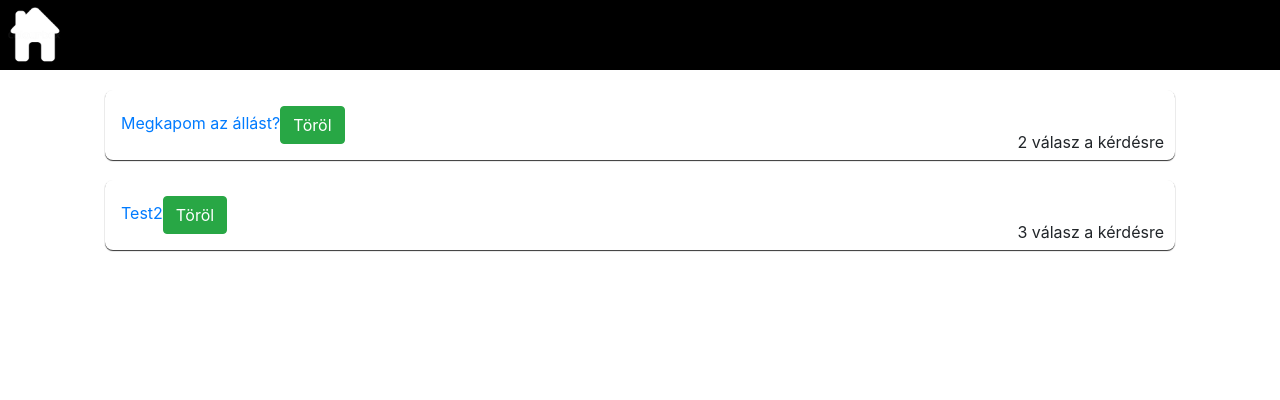
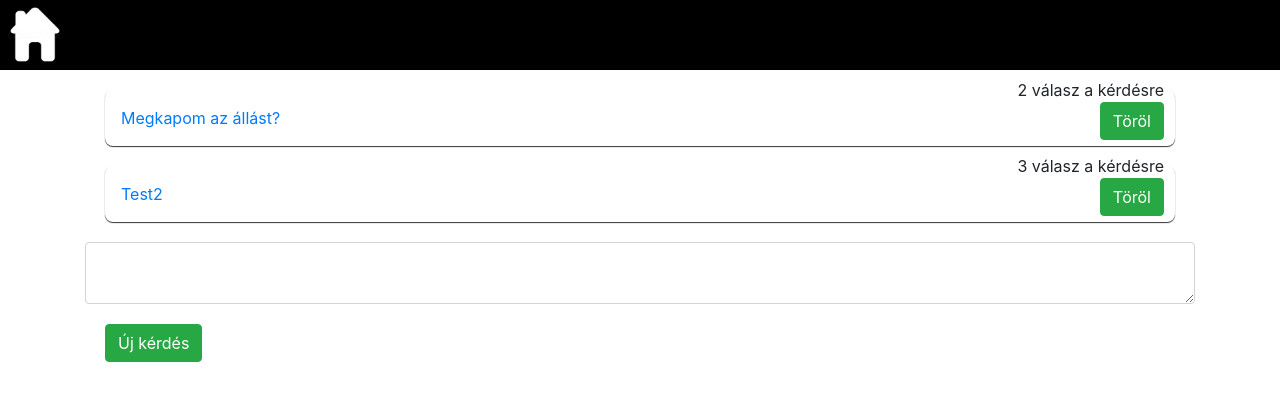
Before and after one commit to BiczokMarton/kerdesek, a React (Create React App) app: page / in a window 1280 px wide. Shown: the top 400 px of the page. Built offline with nearby package versions, Linux system fonts and the light colour scheme.

Commit message:
Kérdés hozzáadása

```diff
--- a/src/App.css
+++ b/src/App.css
@@ -4,9 +4,6 @@ header {
 }
 
 
-.homeLink{
-  color: white;
-}
 
 .panel {
   position: relative;
@@ -32,3 +29,13 @@ header {
   max-width: auto;
   max-height: 70px;
 }
+
+
+.post-editor-button{
+  float: right;
+
+}
+
+.new-post-button{
+margin: 20px;
+}
--- a/src/components/pages/homePage.js
+++ b/src/components/pages/homePage.js
@@ -7,6 +7,36 @@ import {
 
 
 class Home extends Component {
+   constructor(props) {
+	  super(props);
+
+	  this.addQuestion = this.addQuestion.bind(this);
+	  this.handleQuestionEditprInputChange = this.handleQuestionEditprInputChange.bind(this);
+	  this.state = {
+	  newQuestionBody:'',
+	  }
+  }
+
+  handleQuestionEditprInputChange(ev){
+	  this.setState({
+		newQuestionBody: ev.target.value
+	  })
+
+  }
+
+  addQuestion(){
+
+  	var temp = new Object();
+		temp.text = this.state.newQuestionBody;;
+		temp.answers =[];
+
+	DB.DB.push(temp);
+	this.setState({
+		newQuestionBody: ''
+	})
+
+  }
+
   render() {
     return (
 
@@ -18,17 +48,19 @@ class Home extends Component {
 							<div className="panel-body">
 								<Link to={"/QuestionPage/"+i}>{text.text}</Link>
 
-        							<div className="numOfAnsw">{text.answers.length} válasz a kérdésre</div>
+        							<div className="numOfAnsw">{text.answers.length} válasz a kérdésre<br/>
+        								<button className="btn btn-success post-editor-button" >Töröl</button>
+        							</div>
 
-									<button className="btn btn-success post-editor-button" >Töröl</button>
+
 							</div>
 						</div>
         				)
 
         		})
         	}
-
-
+        	<textarea className="form-control post-editor-input" value={this.state.newQuestionBody} onChange={this.handleQuestionEditprInputChange}/>
+        	<button className="btn btn-success new-post-button" onClick={this.addQuestion}>Új kérdés</button>
         </div>
 
 
--- a/src/components/pages/questionPage.js
+++ b/src/components/pages/questionPage.js
@@ -5,7 +5,7 @@ class QuestionPage extends Component {
   render() {
     return (
       <div>
-        <div className="home">
+        <div className="container">
         	        	{
         		DB.DB.map((quest,i)=>{
               if(i==[this.props.match.params.Id]){
```
